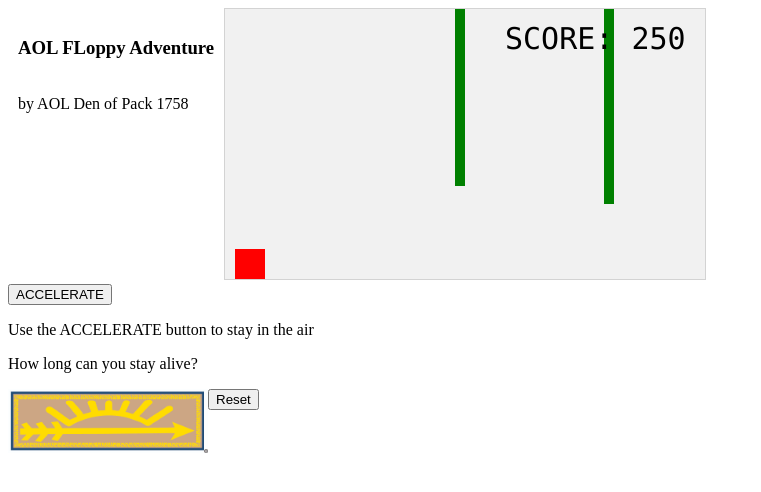
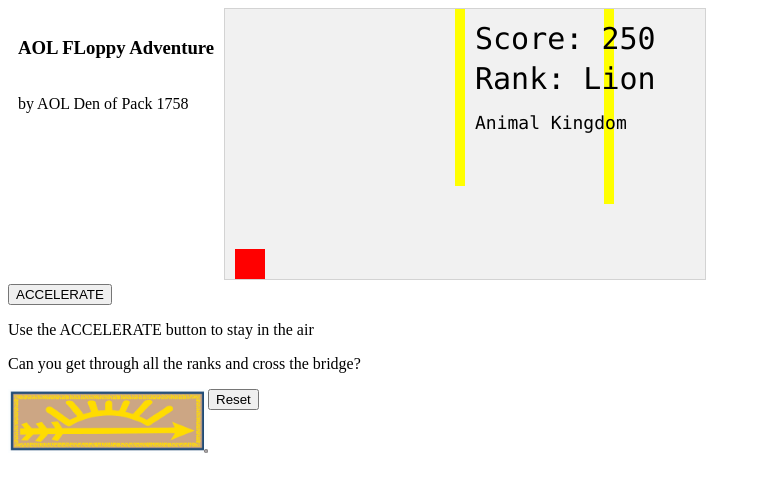
Before and after one commit to genesis55/aol, a plain HTML site: page docs/index.html in a window 1280 px wide. Shown: the whole page, without its empty margins (0-761 px from the left). Drawn offline with Linux system fonts and the light colour scheme.

Commit message:
Final release

```diff
--- a/docs/index.html
+++ b/docs/index.html
@@ -19,7 +19,11 @@
 function startGame() {
     myGamePiece = new component(30, 30, "red", 10, 120);
     myGamePiece.gravity = 0.05;
-    myScore = new component("30px", "Consolas", "black", 280, 40, "text");
+    myScore = new component("30px", "Consolas", "black", 250, 40, "text");
+    myRank = new component("30px", "Consolas", "black", 250, 80, "text");
+    myAdventure = new component("18px", "Consolas", "black", 250, 120, "text");
+    youCrossed = new component("18px", "Consolas", "black", 250, 160, "text");
+
     myGameArea.start();
 }
 
@@ -90,6 +94,80 @@
     }
 }
 
+function scoutRank(score) {
+    var interval = 500;
+
+    var rank= ["Lion", "Tiger", "Wolf", "Bear", "Webelos", "AOL", "Scout"];
+    var index = Math.floor(score/interval);
+    if(index>6) {
+        index=6;
+    }
+
+    return rank[index];
+
+}
+function scoutRankColor(score) {
+    var interval = 500;
+
+    var rank_color=["yellow", "orange", "red", "LightBlue", "DarkGreen", "Teal", "Blue"];
+    var index = Math.floor(score/interval);
+    if(index>6) {
+        index=6;
+    }
+
+    return rank_color[index];
+
+}
+function scoutAdventure(score) {
+    var adventure = [
+        "Lion's Honor",
+        "Fun on the Run",
+        "Animal Kingdom",
+        "Mountain Lion",
+        "King of the Jungle",
+        "Games Tigers Play",
+        "My Tiger Jungle",
+        "Team Tiger",
+        "Tiger Bites",
+        "Tigers in the Wild",
+        "Call of the Wild",
+        "Council Fire (Duty to Country)",
+        "Duty to God Footsteps",
+        "Howling at the Moon",
+        "Running With the Pack",
+        "Bear Claws",
+        "Bear Necessities",
+        "Fur, Feathers, and Ferns",
+        "Baloo the Builder",
+        "Paws for Action (Duty to Country)",
+        "Cast Iron Chef",
+        "Duty to God and You",
+        "First Responder",
+        "Stronger, Faster, Higher",
+        "Webelos Walkabout",
+        "Building a Better World",
+        "Duty to God in Action",
+        "Outdoor Adventurer",
+        "Scouting Adventure",
+        "Game Design",
+        "You crossed the bridge."
+    ]
+
+    var interval = 100;
+
+    var index = Math.floor(score/interval);
+    if(index>30) {
+        youCrossed.text = "You are now a SCOUT!!!";
+        youCrossed.update();
+    }
+    if(index>30) {
+        index=30;
+    }
+
+    return adventure[index];
+
+}
+
 function updateGameArea() {
     var x, height, gap, minHeight, maxHeight, minGap, maxGap;
     for (i = 0; i < myObstacles.length; i += 1) {
@@ -107,15 +185,20 @@
         minGap = 50;
         maxGap = 200;
         gap = Math.floor(Math.random()*(maxGap-minGap+1)+minGap);
-        myObstacles.push(new component(10, height, "green", x, 0));
-        myObstacles.push(new component(10, x - height - gap, "green", x, height + gap));
+        myObstacles.push(new component(10, height, this.scoutRankColor(myGameArea.frameNo), x, 0));
+        myObstacles.push(new component(10, x - height - gap, this.scoutRankColor(myGameArea.frameNo), x, height + gap));
     }
     for (i = 0; i < myObstacles.length; i += 1) {
         myObstacles[i].x += -1;
         myObstacles[i].update();
     }
-    myScore.text="SCORE: " + myGameArea.frameNo;
+    myScore.text="Score: " + myGameArea.frameNo;
     myScore.update();
+    myRank.text = "Rank: "+this.scoutRank(myGameArea.frameNo);
+    myRank.update();
+    myAdventure.text = this.scoutAdventure(myGameArea.frameNo);
+    myAdventure.update();
+
     myGamePiece.newPos();
     myGamePiece.update();
 }
@@ -135,7 +218,7 @@
 <br>
 <button onmousedown="accelerate(-0.2)" onmouseup="accelerate(0.05)">ACCELERATE</button>
 <p>Use the ACCELERATE button to stay in the air</p>
-<p>How long can you stay alive?</p>
+<p>Can you get through all the ranks and cross the bridge?</p>
 <img src="img/ArrowOfLightBadge.jpg" style="float:left;width:200px;">
 <FORM>
     <INPUT TYPE="button" onClick="history.go(0)" VALUE="Reset">
```
